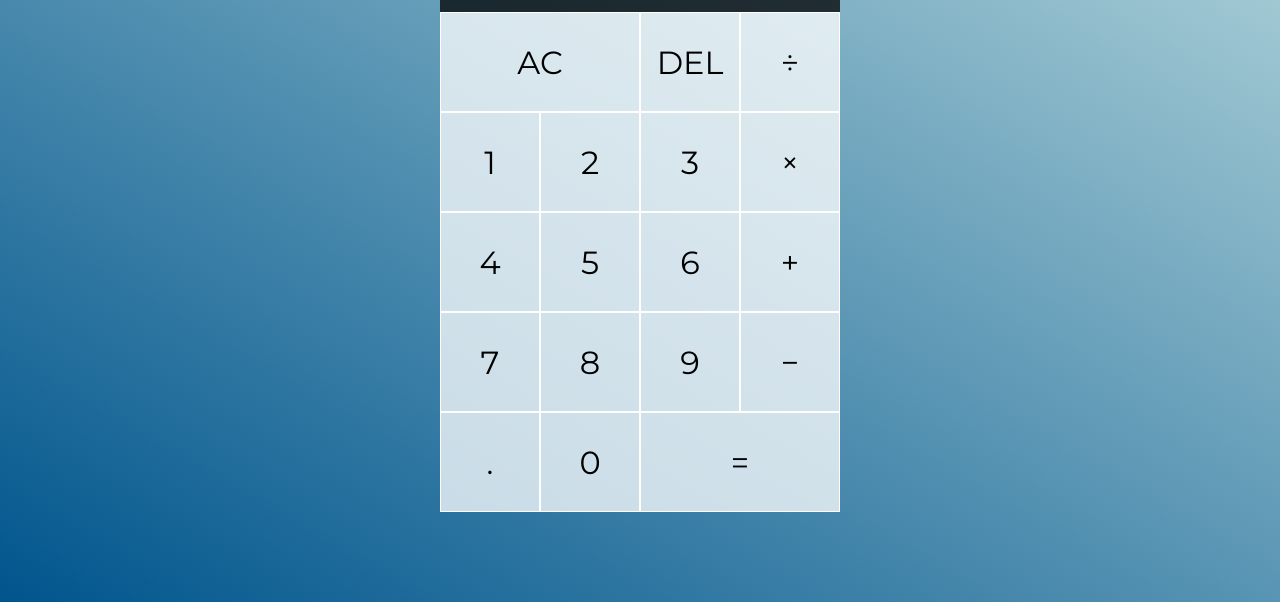
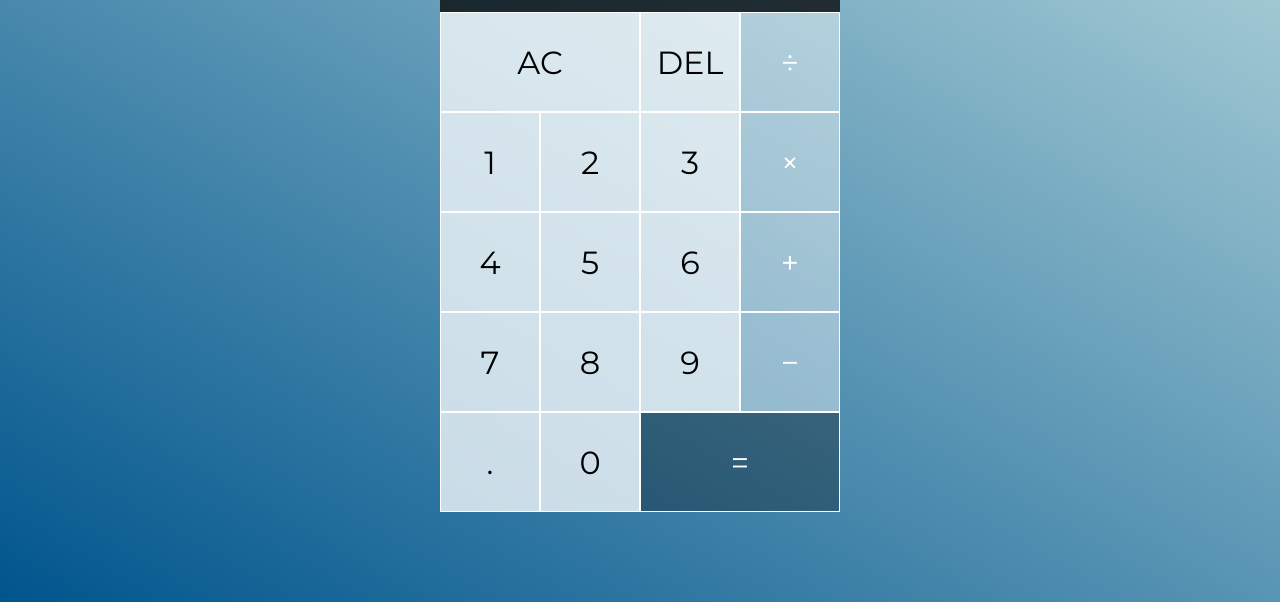
Before and after one commit to KevinMeldau/calculator, a plain HTML site: page index.html in a window 1280 px wide. Shown: the part 198-800 px from the top of the page. Drawn offline with Linux system fonts and the light colour scheme.

Commit message:
Styling edits

```diff
--- a/css/style.css
+++ b/css/style.css
@@ -3,9 +3,11 @@
 :root {
   --blue: #00558d;
   --light-blue: #b8d9dd;
-  --bg-white-75: rgba(255, 255, 255, .75);
-  --bg-white-90: rgba(255, 255, 255, .90);
-  --bg-black-75: rgba(0, 0, 0, .75);
+  --bg-white-40: rgba(255, 255, 255, 0.4);
+  --bg-white-75: rgba(255, 255, 255, 0.75);
+  --bg-white-90: rgba(255, 255, 255, 0.9);
+  --bg-black-30: rgba(0, 0, 0, 0.3);
+  --bg-black-75: rgba(0, 0, 0, 0.75);
   --border: 1px solid white;
 
   /* Font variables*/
@@ -73,3 +75,21 @@ body {
   font-size: 2.5rem;
   letter-spacing: 3px;
 }
+
+.calculator-grid > .operand-drk {
+  background-color: var(--bg-black-30);
+  color: white;
+}
+
+.calculator-grid > .operand-drk:hover {
+  color: var(--bg-black-75);
+}
+
+.calculator-grid > .operand-light {
+  background-color: var(--bg-white-40);
+  color: white;
+}
+
+.calculator-grid > .operand-light:hover {
+  color: var(--bg-black-75);
+}
--- a/index.html
+++ b/index.html
@@ -17,51 +17,22 @@
       </div>
       <button class="span-two">AC</button>
       <button>DEL</button>
-      <button>&divide;</button>
+      <button class="operand-light">&divide;</button>
       <button>1</button>
       <button>2</button>
       <button>3</button>
-      <button>&times;</button>
+      <button class="operand-light">&times;</button>
       <button>4</button>
       <button>5</button>
       <button>6</button>
-      <button>&plus;</button>
+      <button class="operand-light">&plus;</button>
       <button>7</button>
       <button>8</button>
       <button>9</button>
-      <button>&minus;</button>
+      <button class="operand-light">&minus;</button>
       <button>.</button>
       <button>0</button>
-      <button class="span-two">&equals;</button>
+      <button class="span-two operand-drk">&equals;</button>
     </div>
   </body>
 </html>
-
-<!-- <body>
-  <div class="container">
-    <div class="container-bg">
-      <div class="display">TEST</div>
-      <div class="btn-container">
-        <button class="btn">7</button>
-        <button class="btn">8</button>
-        <button class="btn">9</button>
-        <button class="btn">4</button>
-        <button class="btn">5</button>
-        <button class="btn">6</button>
-        <button class="btn">1</button>
-        <button class="btn">2</button>
-        <button class="btn">3</button>
-        <button class="btn">0</button>
-        <button class="btn">.</button>
-        <button class="btn">C</button>
-      </div>
-    </div>
-            <div class="math-operators-container">
-              <button class="btn-math-operators">&plus;</button>
-              <button class="btn-math-operators">&minus;</button>
-              <button class="btn-math-operators">&times;</button>
-              <button class="btn-math-operators">&divide;</button>
-            </div>
-    <button class="btn btn-bottom">&equals;</button>
-  </div>
-</body> -->
```
